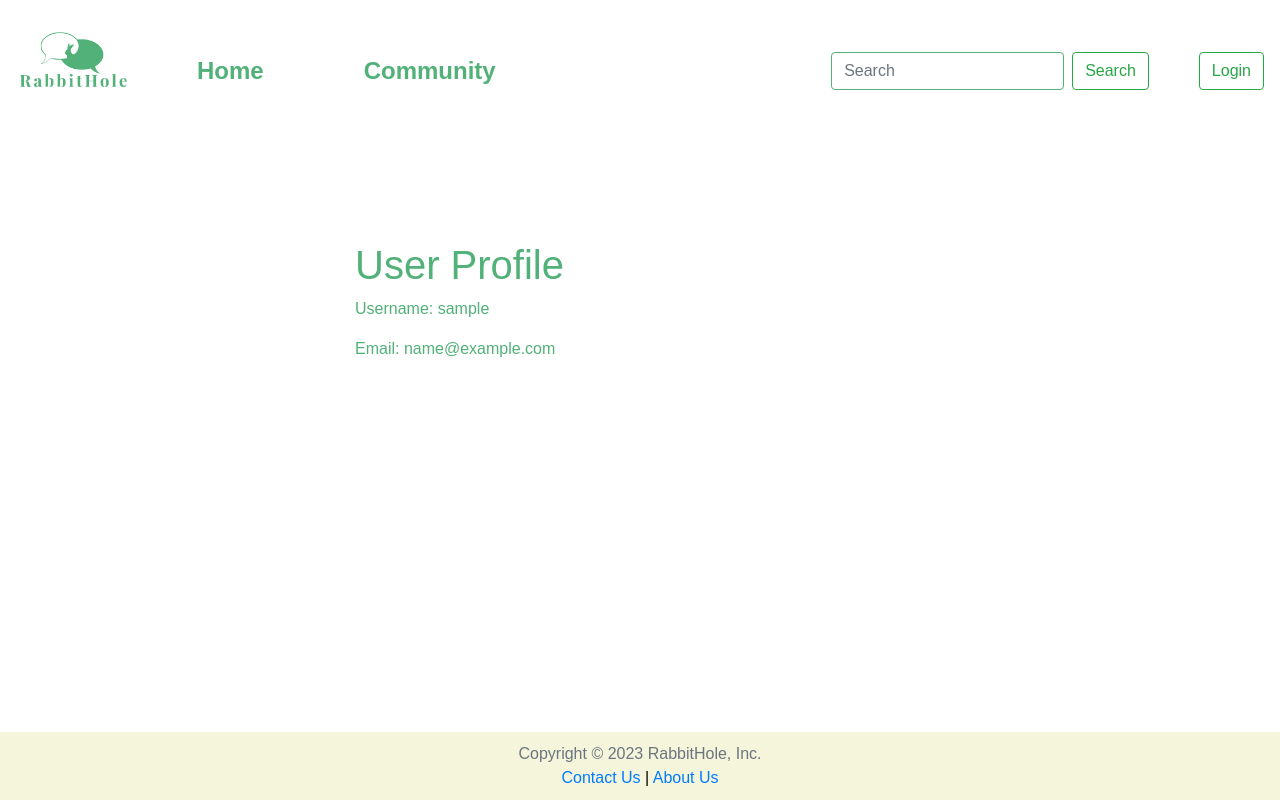
After one commit to csmith-02/rabbithole, a Flask app: a page that uses templates/user_profile_page.html in a window 1280 px wide. The commit adds this page. Run offline with Flask 3, Linux system fonts and the light colour scheme; tables that the repository leaves empty hold one stand-in row (values such as "Sample post"); some libraries are stand-ins or nearby versions.

Commit message:
Add user profile page

```diff
--- a/app.py
+++ b/app.py
@@ -117,6 +117,13 @@ def about():
     else:
         loggedIn=False
     return render_template('about_us_page.html', loggedIn=loggedIn)
+
+@app.route('/profile/<username>')
+def view_profile(username):
+    user = User.query.filter_by(username=username).first()
+    if not user:
+        abort(404)  # User not found
+    return render_template('user_profile_page.html', user=user)
 
 @app.post('/logout')
 def logout():
--- a/templates/search_page.html
+++ b/templates/search_page.html
@@ -8,6 +8,7 @@ block body %}
   <ul>
     {% for result in search_results %}
     <li><a href="/profile/{{ result.username }}">{{ result.username }}</a></li>
+    <!-- Add other user information if needed -->
     {% endfor %}
   </ul>
   {% else %}
--- /dev/null
+++ b/templates/user_profile_page.html
@@ -0,0 +1,8 @@
+{% extends '_template.html' %} {% block title %}User Profile{% endblock %} {%
+block body %}
+<div class="container">
+  <h1>User Profile</h1>
+  <p>Username: {{ user.username }}</p>
+  <p>Email: {{ user.email }}</p>
+</div>
+{% endblock %}
```
